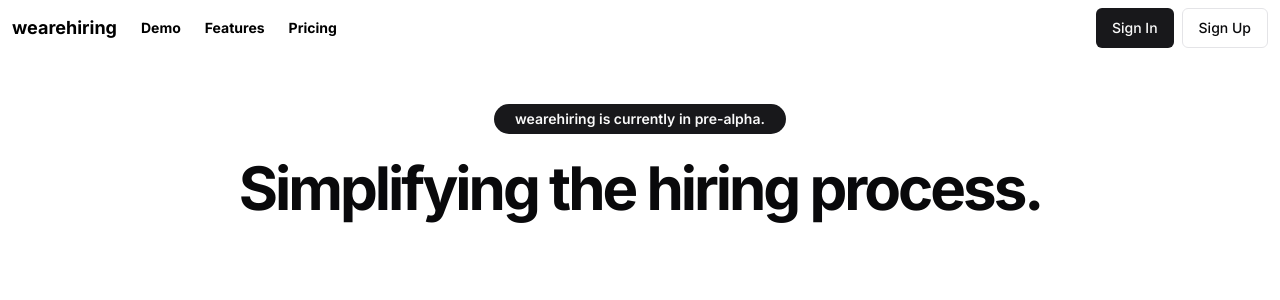
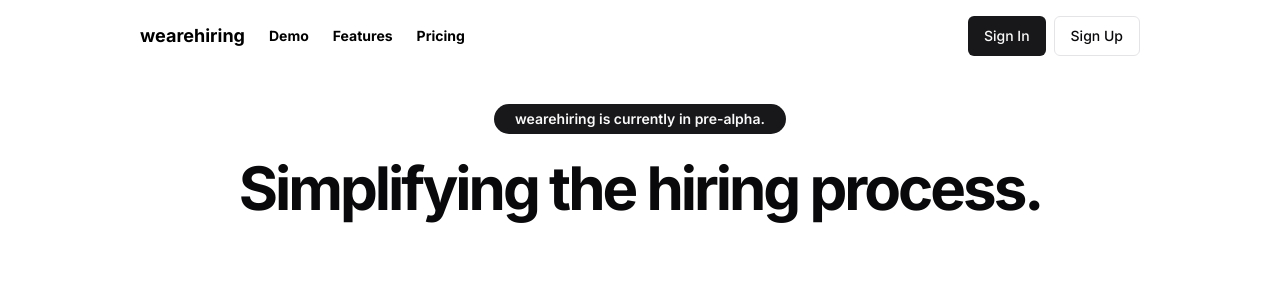
Before and after one commit to ramezj/wearehiring, a Next.js app: page / in a window 1280 px wide. Shown: the top 300 px of the page. Built offline with nearby package versions, Linux system fonts and the light colour scheme; no server answers.

Commit message:
testing ui's

```diff
--- a/app/[slug]/page.tsx
+++ b/app/[slug]/page.tsx
@@ -30,7 +30,7 @@ export default function Page({ params }: { params: { slug: string }}) {
         <Layout session={session}>
         <div className="text-center w-full">
             <br /><br />
-            <h1 className="text-4xl font-bold">We are hiring.</h1>
+            <h1 className="text-4xl font-bold">We are hiring</h1>
             { loading === true &&
             <>
             Loading jobs...
@@ -57,7 +57,7 @@ export default function Page({ params }: { params: { slug: string }}) {
                         jobs.map((job: Job) => {
                             return (
                                 <>
-                                <Job title={job.title} id={job.id} location={job.location}/>
+                                <Job title={job.title} id={job.id} location={job.location} type={job.type}/>
                                 <br />
                                 </>
                             )
--- a/app/me/page.tsx
+++ b/app/me/page.tsx
@@ -39,14 +39,25 @@ export default function Page() {
             <center>
                 <div className="w-full">
                     <br />
-            <header className="flex h-[55px] items-center gap-1 bg-background md:px-16 px-3">
-            <Button asChild className="gap-1" size="sm">
+            <header className="flex flex-col md:flex-row h-[55px] items-center gap-1 bg-background md:px-2 px-3">
+            <CreateJobModal/>
+            <Button asChild className="gap-1 w-full">
             <Link target="_blank" href={`/${organization?.id}`}>
             View Board
             <ArrowUpRight className="h-4 w-4"/>
             </Link>
             </Button>
-                <CreateJobModal/>
+            <Button asChild className="gap-1 w-full">
+            <Link target="_blank" href={`/${organization?.id}`}>
+            Applicants
+            </Link>
+            </Button>
+            <Button asChild className="gap-1 w-full">
+            <Link target="_blank" href={`/${organization?.id}`}>
+            Applicants
+            <ArrowUpRight className="h-4 w-4"/>
+            </Link>
+            </Button>
             </header>
                 </div>
                 <br />
--- a/components/CreateJobModal.tsx
+++ b/components/CreateJobModal.tsx
@@ -33,7 +33,7 @@ export function CreateJobModal() {
   return (
     <Dialog>
       <DialogTrigger asChild>
-        <Button variant="default" className="ml-auto gap-1.5 text-sm" size="sm">Create a Job</Button>
+        <Button variant="default" className="w-full">Create a Job</Button>
       </DialogTrigger>
       <DialogContent className="sm:w-[425px] w-11/12 rounded-md">
         <DialogHeader>
--- a/components/Layouts/MainLayout.tsx
+++ b/components/Layouts/MainLayout.tsx
@@ -4,7 +4,7 @@ import { NavigationBar } from "../NavigationBar"
 import { SiteHeader } from "../Navigation/site-header"
 export function Layout(props:any) {
     return (
-        <div className="">
+        <div className="mx-auto max-w-5xl">
             {/* <NavigationBar session={props.session}/> */}
             <SiteHeader session={props.session}/>
             {props.children}
--- a/components/Navigation/site-header.tsx
+++ b/components/Navigation/site-header.tsx
@@ -11,8 +11,8 @@ import {  DropdownMenu, DropdownMenuContent, DropdownMenuItem, DropdownMenuLabel
 
 export function SiteHeader(props:any) {
   return (
-    <header className="sticky top-0 z-50 w-full bg-background/95 backdrop-blur supports-[backdrop-filter]:bg-background/60">
-      <div className="container flex h-14 items-center p-3 w-full max-w-full">
+    <header className="sticky top-2 z-50 w-full items-center bg-background/95 backdrop-blur supports-[backdrop-filter]:bg-background/60">
+      <div className="container flex h-14 items-center p-3 w-full max-w-5xl">
         <MainNav />
         <MobileNav />
         <div className="flex flex-1 items-center justify-between space-x-2 md:justify-end">
```
